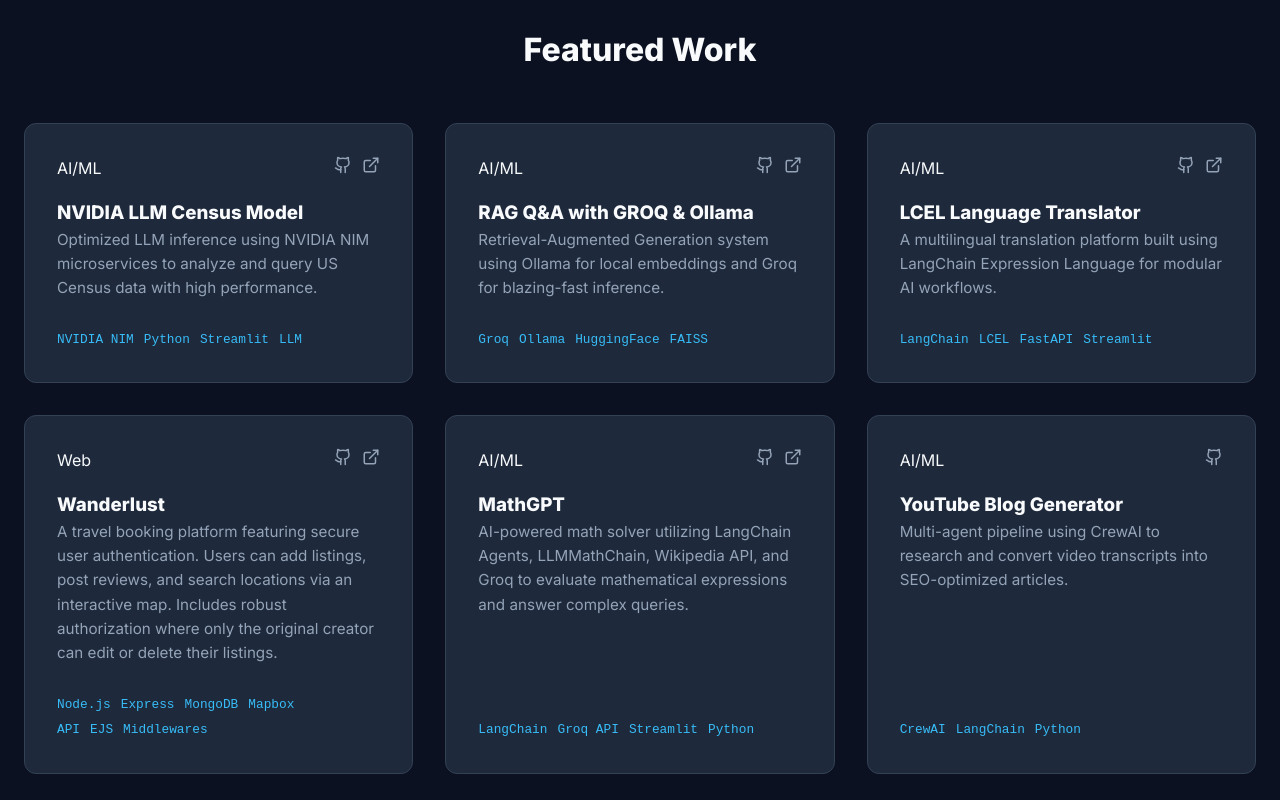
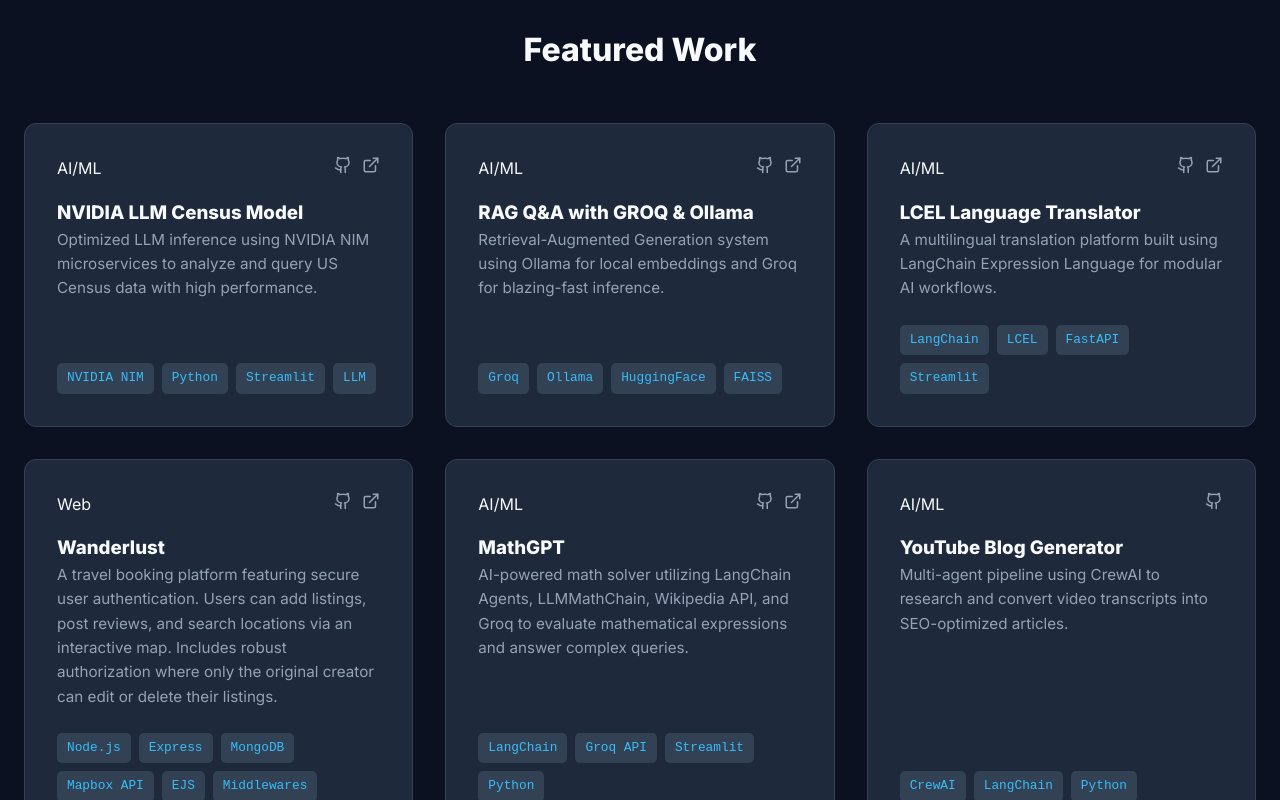
Before and after one commit to aankiita/my-portfolio, a React (Create React App) app: page / in a window 1280 px wide. Shown: the part 1740-2540 px from the top of the page. Built offline with nearby package versions, Linux system fonts and the light colour scheme.

Commit message:
Fixed portfolio build warnings

```diff
--- a/src/App.css
+++ b/src/App.css
@@ -1,5 +1,14 @@
 @import url('https://fonts.googleapis.com/css2?family=Inter:wght@300;400;600;800&display=swap');
 
+html, body {
+  overflow-x: hidden;
+  width: 100%;
+}
+
+.app-container {
+  max-width: 100%;
+  overflow-x: hidden;
+}
 /* --- RESET & BASICS --- */
 :root {
   --bg-dark: #0f172a;
@@ -92,19 +101,74 @@
 .tag { background: #334155; font-size: 0.85rem; padding: 4px 10px; border-radius: 4px; color: #e2e8f0; }
 
 /* --- PROJECTS GRID --- */
-.projects-grid { display: grid; grid-template-columns: repeat(auto-fit, minmax(300px, 1fr)); gap: 2rem; }
+/* --- PROJECTS GRID --- */
+.projects-grid {
+  display: grid;
+  grid-template-columns: repeat(auto-fit, minmax(300px, 1fr));
+  gap: 2rem;
+}
+
 .project-card {
-  background: var(--bg-card); padding: 2rem; border-radius: 12px;
-  border: 1px solid #334155; transition: 0.3s;
-  display: flex; flex-direction: column;
+  background: var(--bg-card);
+  padding: 2rem;
+  border-radius: 12px;
+  border: 1px solid #334155;
+  transition: 0.3s;
+  display: flex;
+  flex-direction: column;
+  overflow: hidden;   /* important */
+  min-width: 0;
 }
-.project-card:hover { transform: translateY(-5px); border-color: var(--accent); }
-.project-header { display: flex; justify-content: space-between; align-items: center; margin-bottom: 1rem; }
-.project-links a { color: var(--text-secondary); margin-left: 10px; transition: 0.3s; }
-.project-links a:hover { color: var(--accent); }
-.project-desc { color: var(--text-secondary); font-size: 0.95rem; margin-bottom: 1.5rem; flex-grow: 1; }
-.project-tech span { font-size: 0.8rem; font-family: monospace; color: var(--accent); margin-right: 10px; }
 
+.project-card:hover {
+  transform: translateY(-5px);
+  border-color: var(--accent);
+}
+
+.project-header {
+  display: flex;
+  justify-content: space-between;
+  align-items: center;
+  margin-bottom: 1rem;
+}
+
+.project-links a {
+  color: var(--text-secondary);
+  margin-left: 10px;
+  transition: 0.3s;
+}
+
+.project-links a:hover {
+  color: var(--accent);
+}
+
+.project-desc {
+  color: var(--text-secondary);
+  font-size: 0.95rem;
+  margin-bottom: 1.5rem;
+  flex-grow: 1;
+}
+
+
+/* FIX TECH STACK OVERFLOW */
+.project-tech {
+  display: flex;
+  flex-wrap: wrap;
+  gap: 8px;
+  width: 100%;
+}
+
+.project-tech span {
+  font-size: 0.8rem;
+  font-family: monospace;
+  color: var(--accent);
+  background: #334155;
+  padding: 5px 10px;
+  border-radius: 5px;
+
+  white-space: normal;
+  overflow-wrap: anywhere;
+}
 /* --- CERTIFICATES --- */
 .cert-list { display: flex; flex-direction: column; gap: 1rem; max-width: 800px; margin: 0 auto; }
 .cert-item {
```
